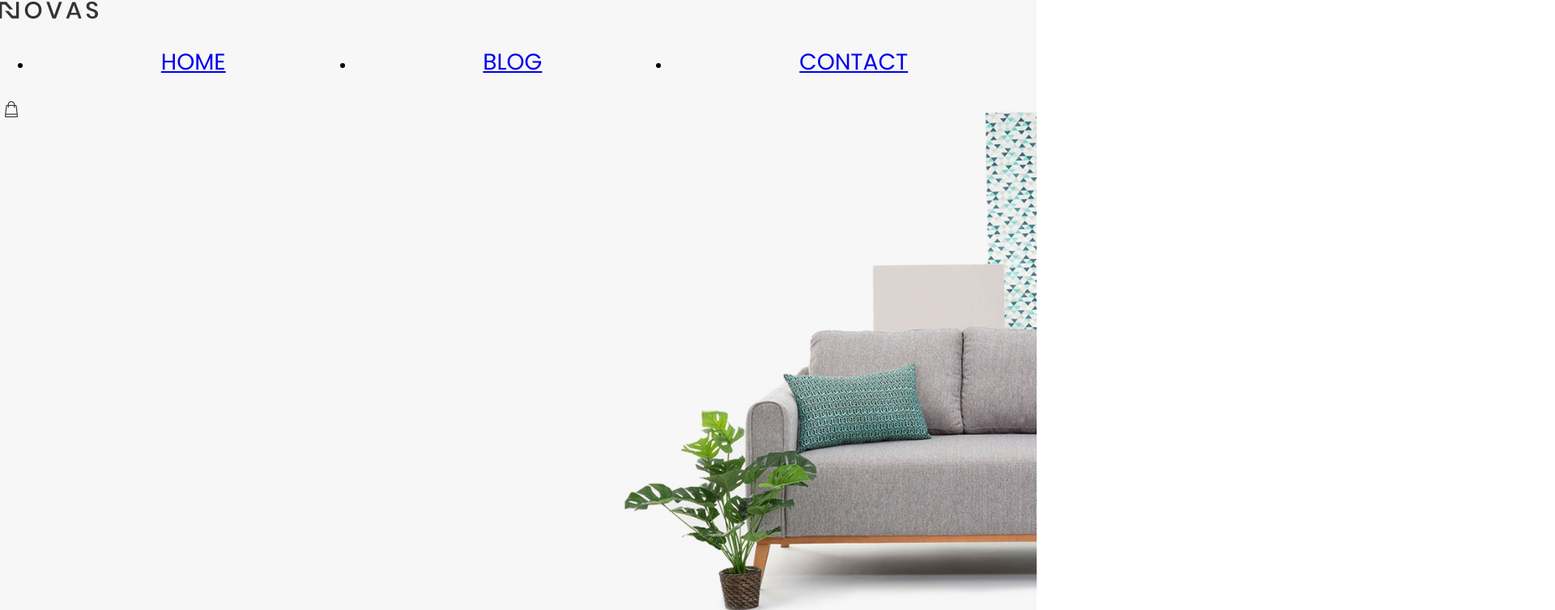
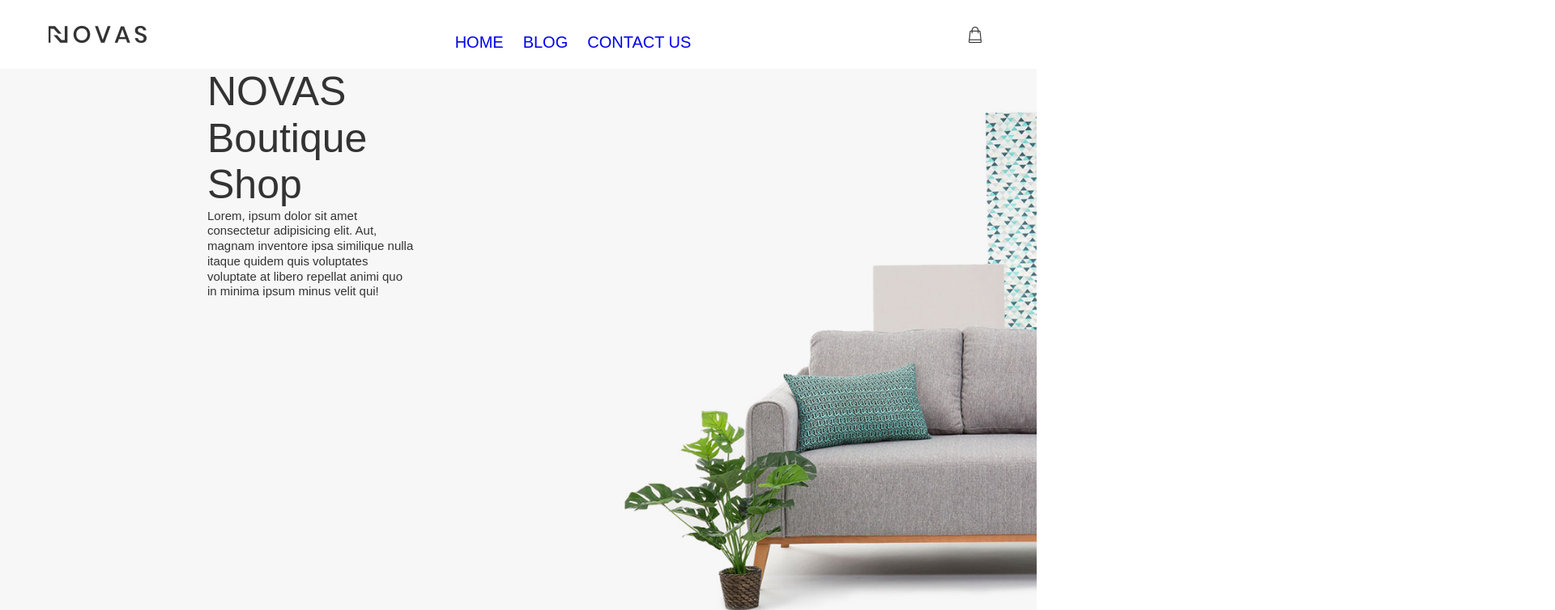
Before and after one commit to kimbrleemnt/kimMontgomeryProjectOne, a plain HTML site: page index.html in a window 1280 px wide. Shown: the top 754 px of the page at 81% size, 1920 px wide, since content can reach past the window. Drawn offline with Linux system fonts and the light colour scheme.

Commit message:
weekend update'

```diff
--- a/index.html
+++ b/index.html
@@ -15,17 +15,22 @@
 <body>
 
   <header>
-
-      <img src="./assets/logo-black.png" alt="Novas logo">
+    <div class="navBar">
+    <img class="logo" src="./assets/logo-black.png" alt="Novas logo">
       <nav>
-        <ul>
+        <ul class="menu">
           <li><a href="./index.html">HOME</a></li>
           <li><a href="#blog">BLOG</a></li>
-          <li><a href="./contact.html">CONTACT</a></li>
+          <li><a href="./contact.html">CONTACT US</a></li>
         </ul>
       </nav>
-      <img src="./assets/icons/shopping-cart-black-icon.png" alt="checkout icon">
+      <img class="checkout" src="./assets/icons/shopping-cart-black-icon.png" alt="checkout icon">
+    </div>
 
+    <div class="about">
+    <h1>NOVAS Boutique Shop</h1>
+    <p>Lorem, ipsum dolor sit amet consectetur adipisicing elit. Aut, magnam inventore ipsa similique nulla itaque quidem quis voluptates voluptate at libero repellat animi quo in minima ipsum minus velit qui!</p>
+    </div>
   </header>
 
   <main>
--- a/styles/sass/partials/_header.scss
+++ b/styles/sass/partials/_header.scss
@@ -2,4 +2,85 @@ header {
   height: 100vh;
   background-image: url('./../assets/home.jpg');
   background-size: cover;
+
+
+
 }
+
+.navBar {
+
+
+  display: flex;
+  justify-content: space-between;
+  align-items: center;
+  background-color: #fff;
+  height: 85px;
+  width: 100%;
+  padding: 0 60px;
+}
+
+.logo {
+  cursor: pointer;
+
+}
+
+.menu {
+
+
+      li {
+        display: inline;
+
+
+        a {
+          float: left;
+          padding: 12px;
+          font-size: 1rem;
+          text-decoration: none;
+
+
+      }
+  }
+}
+
+.navBar a:hover {
+  border-bottom-width: 4px;
+  border-bottom-color: #333;
+  border-bottom-style:ridge;
+
+
+}
+
+.checkout {
+  cursor: pointer;
+
+}
+
+.about {
+
+
+  padding-left: 20%;
+  padding-right: 60%;
+
+}
+
+h1 {
+  font-size: 2.5rem;
+  font-weight: 500;
+  margin: 0;
+  display: flex;
+  flex-direction: column;
+  justify-content: center;
+  align-items: center;
+
+}
+
+p {
+  font-size: 0.75rem;
+  line-height: 1.25;
+  font-family: "poppins, regular", sans-serif;
+  margin: 0;
+  display: flex;
+  flex-direction: column;
+  justify-content: center;
+  align-items: center;
+}
--- a/styles/sass/partials/_html.scss
+++ b/styles/sass/partials/_html.scss
@@ -3,6 +3,17 @@
 $primary: #333;
 
 html {
-  font-family: "poppins", sans-serif;
+  font-family: "Poppins, Medium", sans-serif;
+  font-size: 20px;
+  font-weight: 500;
+  color:  $primary;
+  margin: 0;
+  padding: 0;
 
 }
+
+.wrapper {
+
+ max-width: 1080px;
+
+}
--- a/styles/sass/style.scss
+++ b/styles/sass/style.scss
@@ -3,25 +3,24 @@
 @use './partials/header';
 
 
-ul {
-    display: flex;
-    text-decoration: none;
-        li {
-        flex: 1 0 auto;
-
-          a {
-            display: inline-block;
-            padding: 15px 40px 10px 40px;
-            font-size: 1.75rem;
-
-            text-align: center;
-            width: 100%;
-        }
-    }
-  }
 
 
 
-/*&nav a:hover {
-  border: 4px solid #fff;
+/*
+
+featured sale
+
+  .prod {
+  width: 300px;
+  height: 50px;
+  padding: 10px;
+  color: #f8a;
+}
+
+.prod 1 {
+  color: #pink;
+}
+.prod 3 {
+  color: #blue;
+}
 }*/
```
Also changed, not shown: styles/style.css.
